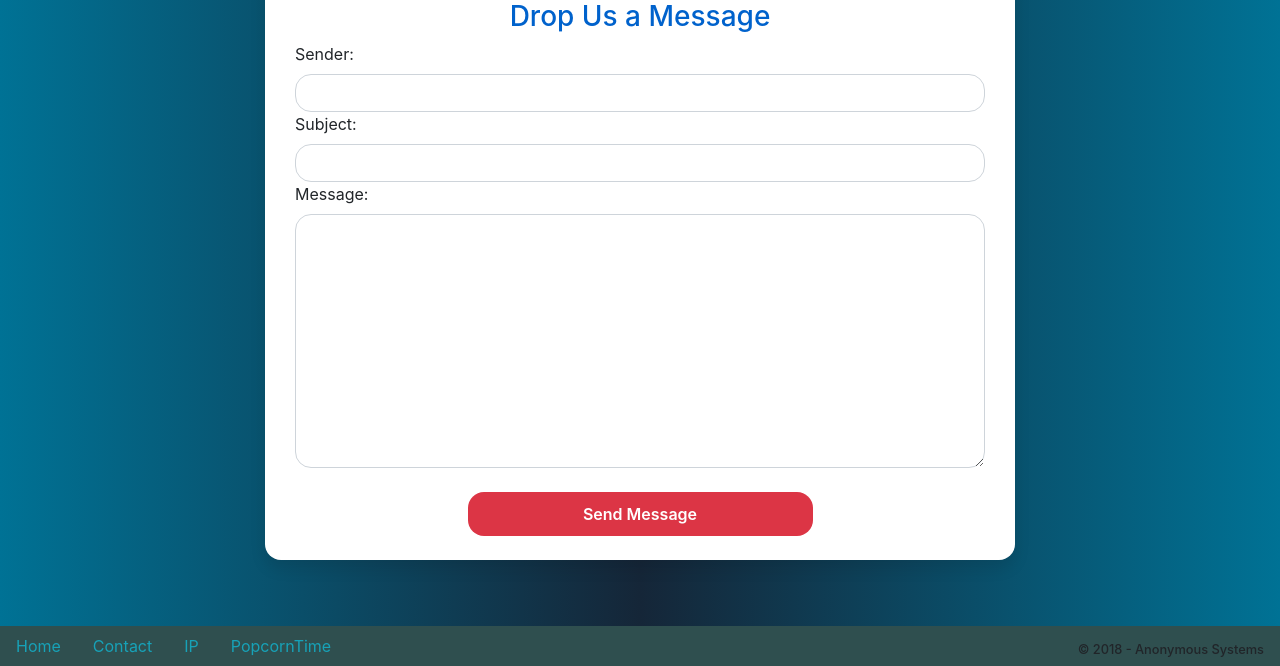
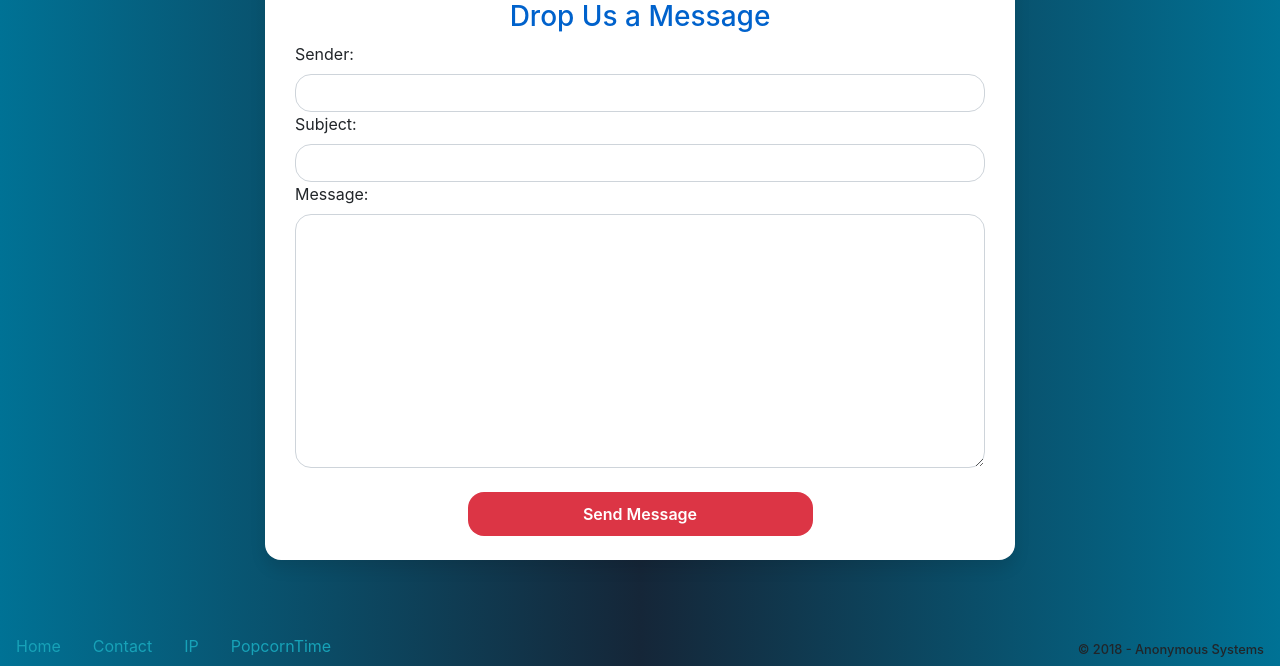
Before and after one commit to aaronjonesii/anonsystech, a Django app: page /contact/ in a window 1280 px wide. Shown: the part 134-800 px from the top of the page. Run offline with Django 3.2, Linux system fonts and the light colour scheme; parts of the project's set-up code (start-up, migrations or seed data) failed here and were passed over; some libraries are stand-ins or nearby versions.

Commit message:
Fix footer color overlap on contact page
The footer was never changed when the design of the contact page was updated.

```diff
--- a/anonsys_tech/anonsys_tech/home/static/css/contact.css
+++ b/anonsys_tech/anonsys_tech/home/static/css/contact.css
@@ -1,5 +1,8 @@
 body{
     background: -webkit-linear-gradient(left, #007295, #152638, #007295)!important;
+}
+footer{
+    background: transparent!important;
 }
 .contact-form{
     background: #fff;
```
